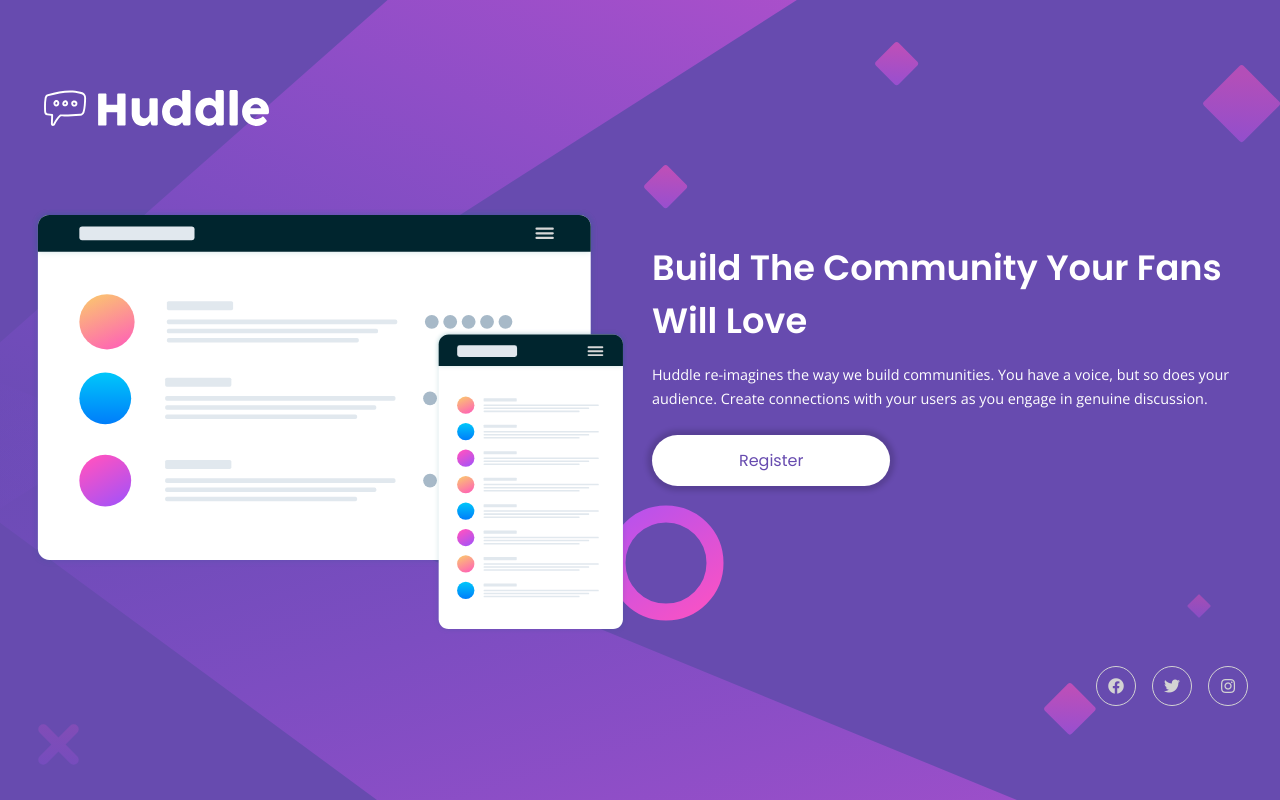
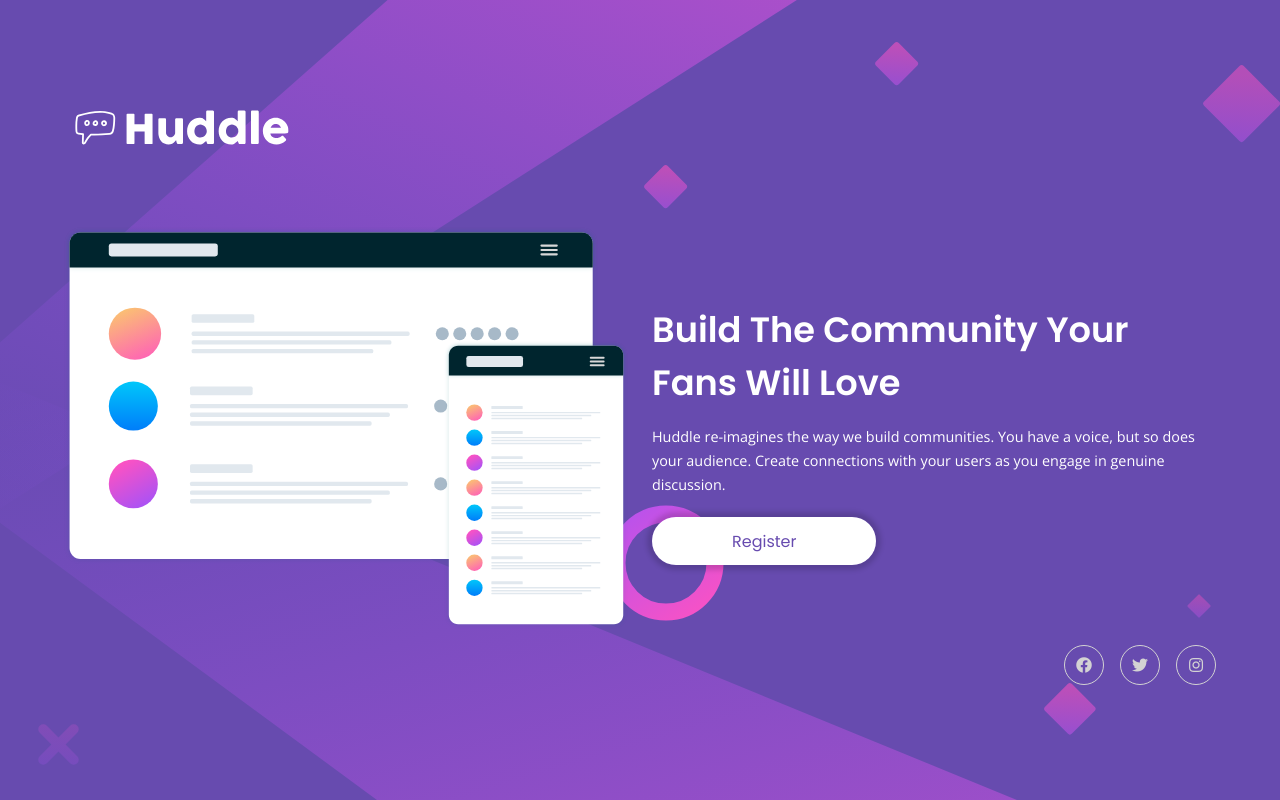
Before and after one commit to vikrantmalla/huddle-landing-page-with-single-introductory-section-master, a plain HTML site: page index.html in a window 1280 px wide. Drawn offline with nearby package versions, Linux system fonts and the light colour scheme.

Commit message:
second commit

```diff
--- a/index.html
+++ b/index.html
@@ -26,19 +26,19 @@
                 <div class="introDesc">
                     <h1>Build The Community Your Fans Will Love</h1>
                     <p>Huddle re-imagines the way we build communities. You have a voice, but so does your audience. Create connections with your users as you engage in genuine discussion.</p>
-                    <button><a href="#" class="intro__cta">Register</a></button>
+                    <a href="#" class="intro__cta">Register</a>
                 </div>
 
             </section>
             <footer class="socialMedia">
                 <a href="#" class="introLink">
-                    <i class="fab fa-facebook" alt="facebook"></i>
+                    <i class="fab fa-facebook"></i>
                 </a>
                 <a href="#" class="introLink">
-                    <i class="fab fa-twitter" alt="twitter"></i>
+                    <i class="fab fa-twitter"></i>
                 </a>
                 <a href="#" class="introLink">
-                    <i class="fab fa-instagram" alt="instagram"></i>
+                    <i class="fab fa-instagram"></i>
                 </a>
             </footer>
 
--- a/styles/_container.scss
+++ b/styles/_container.scss
@@ -1,12 +1,11 @@
 .introContainer {
     header {
-        margin: 2rem;
+        margin: 2rem 0;
         img {
-            width: 40%;
+            width: 50%;
         }
     }
     .introContent {
-        margin: 2rem;
         text-align: center;
         display: grid;
         gap: 1.5rem;
@@ -22,20 +21,19 @@
                 margin-bottom: 1.5rem;
                 line-height: 1.5rem;
             }
-            button {
+            a {
                 padding: .8rem 1rem;
                 border: none;
                 border-radius: 50px;
-                width: 80%;
+                width: 100%;
+                padding: .8rem 2rem;
                 background-color: #fff;
                 cursor: pointer;
                 box-shadow: 0px 0px 5px 5px rgba(0, 0, 0, 0.15);
                 transition: color 250ms ease-in-out, transform 250ms ease-in-out;
-                a {
                 font-size: .8rem;
                 text-decoration: none;
                 color: $colorViolet;
-                }
                 &:hover {
                     background-color: $colorCSoftMagenta;
                     a {
@@ -46,7 +44,7 @@
         }
     }
     footer {
-        margin: 2rem;
+        margin: 4rem 0;
         @include flex(row, center);
         gap: 1rem;
         .introLink {
@@ -76,7 +74,6 @@
             }
         }
         .introContent {
-            margin: 2rem 4rem;
             @include flex(column, center);
             align-items: center;
             .introDesc {
@@ -89,10 +86,9 @@
 @media (min-width: 62em) {
     .introContainer {
         header {
-            margin: 1rem 2rem 4rem 2rem;
+            margin: 0 0 4rem 0;
         }
         .introContent {
-            margin: 2rem;
             display: grid;
             grid-template-columns: repeat(2, 1fr);
             justify-content: center;
@@ -100,23 +96,23 @@
             text-align: left;
             .introDesc {
                 width: 100%;
-                margin-top: 2rem;
+                place-self: center;
                 h1 {
                     font-size: 2.2rem;
                 }
                 p {
                     font-size: .9rem;
+                    margin-bottom: 2rem;
                 }
-                button {
-                    width: 40%;
                 a {
+                    padding: .8rem 5rem;
                     font-size: 1rem;
-                    }
                 }
             }
         }
         footer {
             @include flex(row, flex-end);
+            margin: 1rem 0;
         }
     }
 }
@@ -124,7 +120,7 @@
 @media (min-width: 87em) {
     .introContainer {
         header {
-            margin: 1rem 2rem 10rem 2rem;
+            margin: 0 0 8rem 0;
         }
         .introContent {
             gap: 2.5rem;
@@ -136,8 +132,6 @@
                 p {
                     font-size: 1.2rem;
                 }
-                button {
-                    width: 35%;
                 a {
                     font-size: 1.2rem;
                 }
@@ -145,4 +139,3 @@
         }
     }
 }
-}
--- a/styles/style.scss
+++ b/styles/style.scss
@@ -26,6 +26,7 @@ main {
     align-items: center;
     max-width: 100%;
     min-height: 100vh;
+    margin: 0 2rem;
 }
 
 img {
@@ -45,6 +46,9 @@ img {
     body {
         background-image: url(../images/bg-desktop.svg);
     }
+    main {
+        margin: 0 4rem;
+    }
 }
 
 h1 {
```
Also changed, not shown: styles/style.css. Lines whose indentation alone changed are shown as unchanged.
